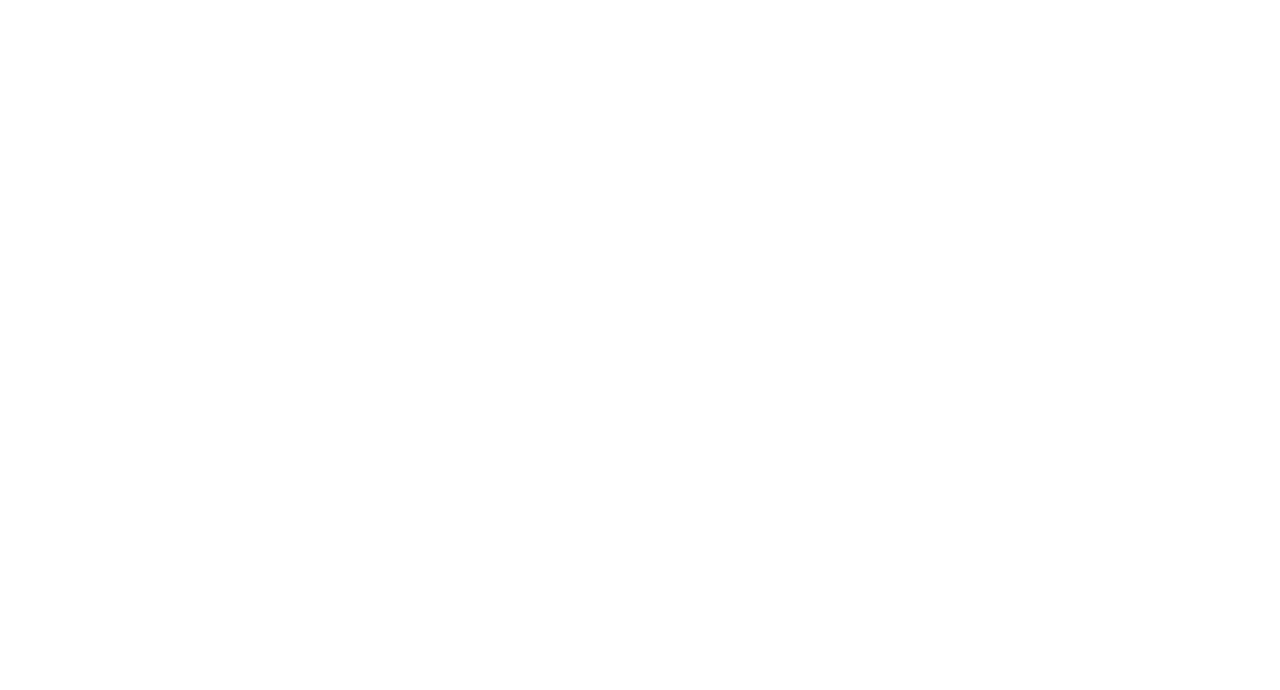
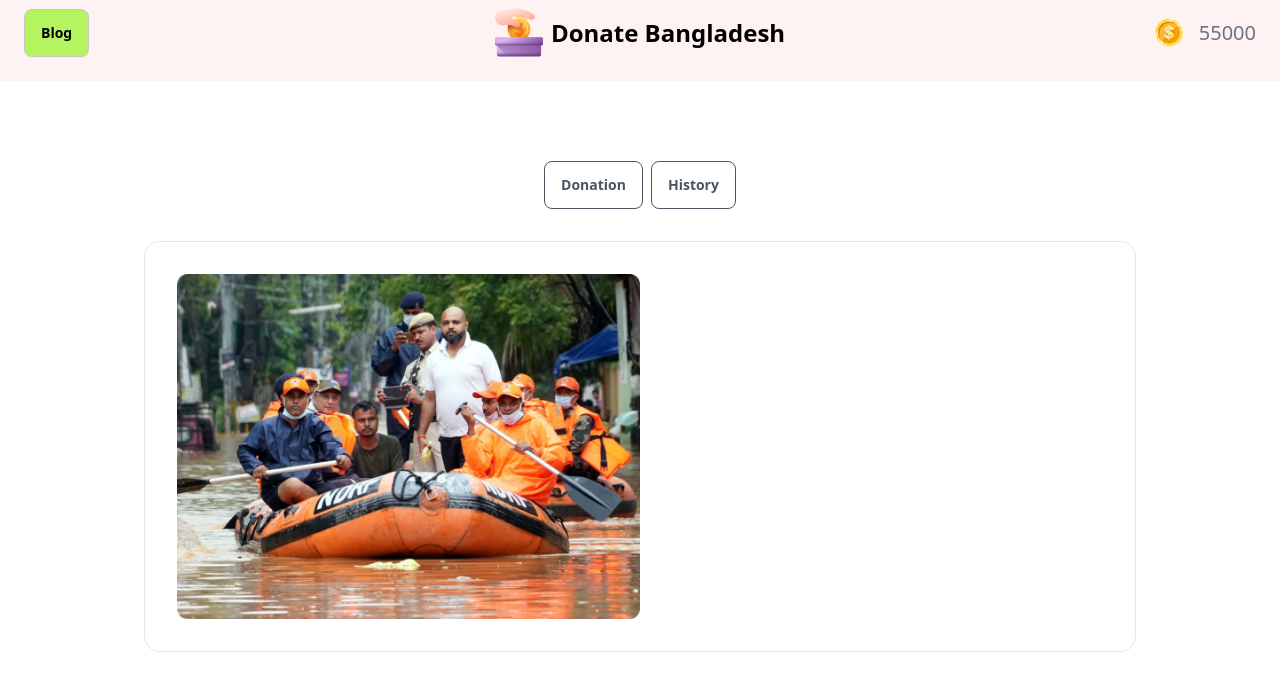
Before and after one commit to Sakib418/Website_for_donation, a plain HTML site: page index.html in a window 1280 px wide. Drawn offline with nearby package versions, Linux system fonts and the light colour scheme.

Commit message:
20 percent done

```diff
--- a/index.html
+++ b/index.html
@@ -21,7 +21,7 @@
         extend: {
           colors: {
             clifford: "#da373d",
-            "btn-color": "#E76F51",
+            "btn-color": "#B4F461",
           },
           backgroundImage: {
             "Fourth-Part-img": "url('./assets/bg.jpg')",
@@ -37,7 +37,41 @@
   </style> -->
 </head>
 <body>
+   <!-- Nav -->
+<header>
+    <div class="navbar bg-base-100 bg-red-50 pt-2 pb-6 px-6">
+        <div class="navbar-start">
+          <a><button class="btn btn-active bg-[#B4F461] font-bold text-sm text-black">Blog</button></a>
+        </div>
+        <div class="navbar-center hidden lg:flex gap-x-2">
+          <div>
+            <img src="./assets/logo.png" alt="">
+          </div>
+          <h3 class="font-semibold text-2xl text-black">Donate Bangladesh</h3>
+        </div>
+        <div class="navbar-end flex gap-x-4">
+            <div>
+                <img src="./assets/coin.png" alt="">
+              </div>
+              <h3 id="capital" class="text-xl font-medium text-gray-500">55000</h3>
+        </div>
+      </div>
+</header>
+<main class="mt-20 mx-36">
+<div class="flex justify-center gap-2">
+    <button id="btn-donation" class="btn font-semibold  btn-outline bg-white text-gray-600 hover:bg-[#B4F461] hover:text-black focus:bg-[#B4F461] focus:text-black  focus:ring focus:ring-lime-300">Donation</button>
+    <button id="btn-history" class="btn font-semibold  btn-outline bg-white text-gray-600 hover:bg-[#B4F461] hover:text-black focus:bg-[#B4F461] focus:text-black focus:ring focus:ring-lime-300">History</button>
+</div>
+<div class="flex flex-col lg:flex-row mt-8 p-8 border rounded-2xl border-gray-200">
+<div class="w-1/2">
+  <img src="./assets/noakhali.png" alt="">
+</div>
+<div>
 
+</div>
+</div>
+</main>
+   <!-- Nav End -->
     <script src="./scripts/donation.js"></script>
     <script src="./scripts/common/common.js"></script>
 </body>
```
